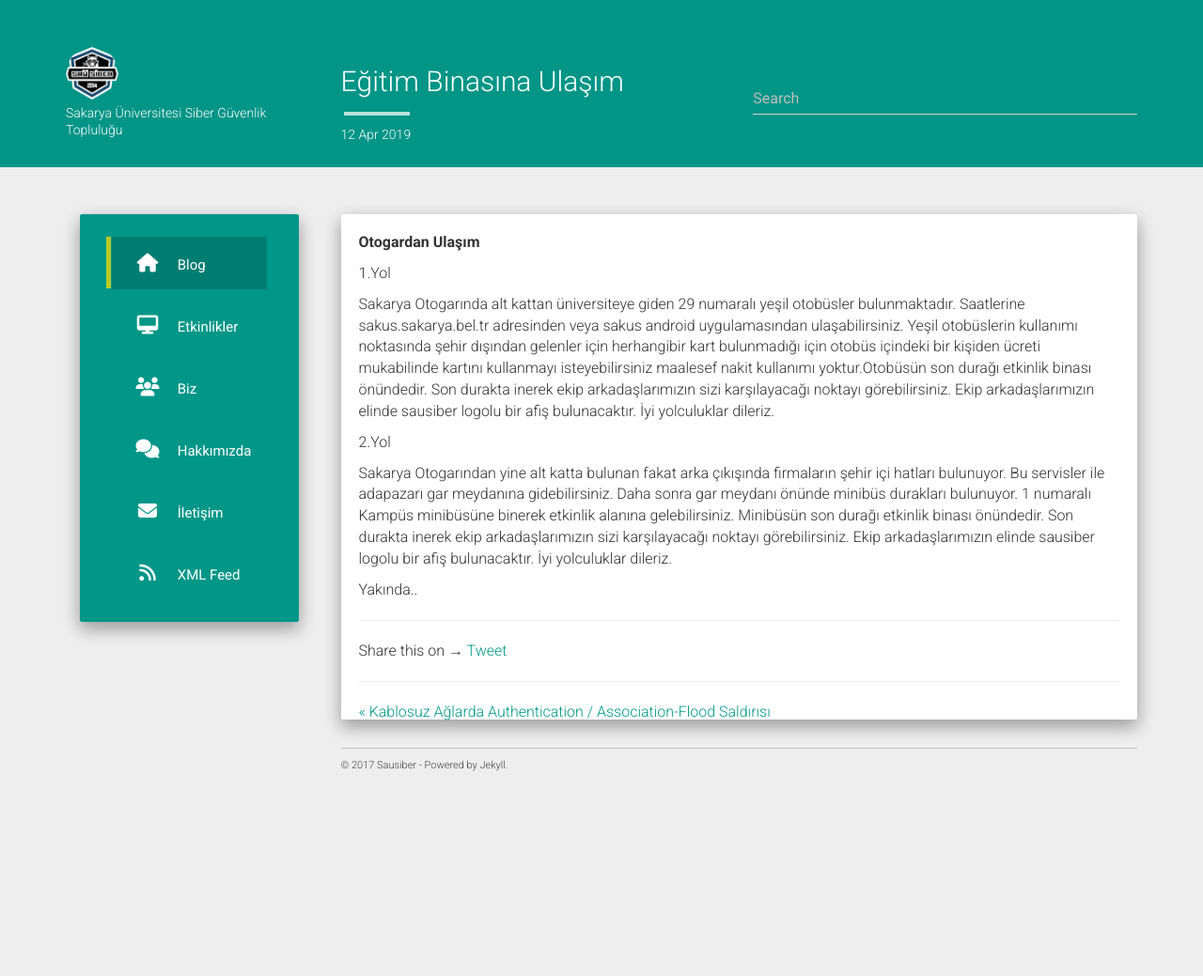
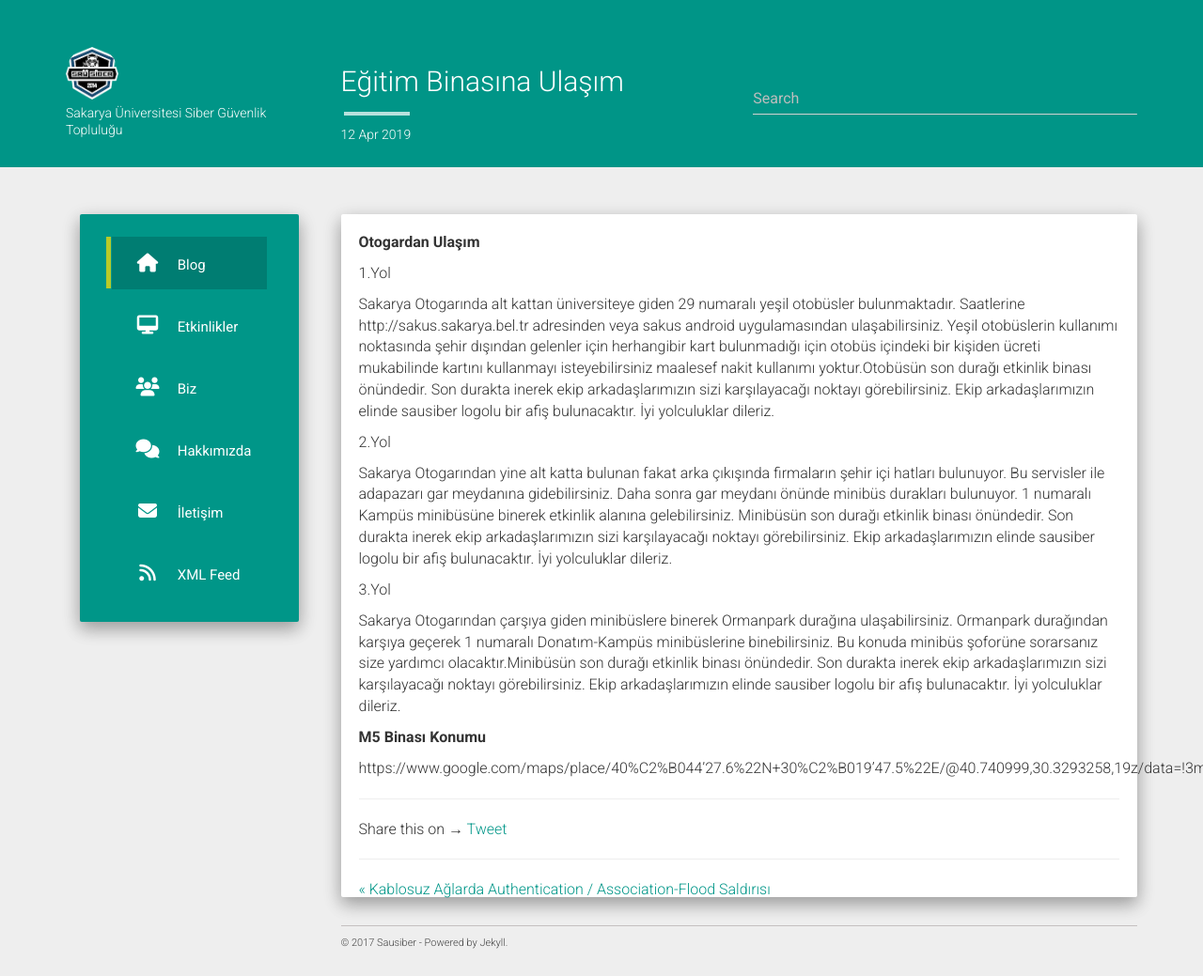
Before and after one commit to sausiber/old-website, a Jekyll site: the page built from _posts/2019-04-12-Sakarya-Universitesi-Ulasim.md, in a window 1280 px wide. Shown: the whole page at 94% size. Built offline with Jekyll 4.4.1, drawn with Linux system fonts in a browser that asks for light colours; nearby versions of some CDN libraries; comment, search, counter and statistics services are not loaded; before the commit the page ends 900 px from its top, so only the background shows below that.

Commit message:
Update 2019-04-12-Sakarya-Universitesi-Ulasim.md

```diff
--- a/_posts/2019-04-12-Sakarya-Universitesi-Ulasim.md
+++ b/_posts/2019-04-12-Sakarya-Universitesi-Ulasim.md
@@ -8,12 +8,18 @@ comments: true
 
 1.Yol
 
-Sakarya Otogarında alt kattan üniversiteye giden 29 numaralı yeşil otobüsler bulunmaktadır. Saatlerine sakus.sakarya.bel.tr adresinden veya sakus android uygulamasından ulaşabilirsiniz.
+Sakarya Otogarında alt kattan üniversiteye giden 29 numaralı yeşil otobüsler bulunmaktadır. Saatlerine http://sakus.sakarya.bel.tr adresinden veya sakus android uygulamasından ulaşabilirsiniz.
 Yeşil otobüslerin kullanımı noktasında şehir dışından gelenler için herhangibir kart bulunmadığı için otobüs içindeki bir kişiden ücreti mukabilinde kartını kullanmayı isteyebilirsiniz maalesef nakit kullanımı yoktur.Otobüsün son durağı etkinlik binası önündedir. Son durakta inerek ekip arkadaşlarımızın sizi karşılayacağı noktayı görebilirsiniz. Ekip arkadaşlarımızın elinde sausiber logolu bir afiş bulunacaktır. İyi yolculuklar dileriz.
 
 2.Yol
 
 Sakarya Otogarından yine alt katta bulunan fakat arka çıkışında firmaların şehir içi hatları bulunuyor. Bu servisler ile adapazarı gar meydanına gidebilirsiniz. Daha sonra gar meydanı önünde minibüs durakları bulunuyor. 1 numaralı Kampüs minibüsüne binerek etkinlik alanına gelebilirsiniz. Minibüsün son durağı etkinlik binası önündedir. Son durakta inerek ekip arkadaşlarımızın sizi karşılayacağı noktayı görebilirsiniz. Ekip arkadaşlarımızın elinde sausiber logolu bir afiş bulunacaktır. İyi yolculuklar dileriz.
 
+3.Yol
 
-Yakında..
+Sakarya Otogarından çarşıya giden minibüslere binerek Ormanpark durağına ulaşabilirsiniz. Ormanpark durağından karşıya geçerek 1 numaralı Donatım-Kampüs minibüslerine binebilirsiniz. Bu konuda minibüs şoforüne sorarsanız size yardımcı olacaktır.Minibüsün son durağı etkinlik binası önündedir. Son durakta inerek ekip arkadaşlarımızın sizi karşılayacağı noktayı görebilirsiniz. Ekip arkadaşlarımızın elinde sausiber logolu bir afiş bulunacaktır. İyi yolculuklar dileriz.
+
+
+<b>M5 Binası Konumu</b>
+
+https://www.google.com/maps/place/40%C2%B044'27.6%22N+30%C2%B019'47.5%22E/@40.740999,30.3293258,19z/data=!3m1!4b1!4m6!3m5!1s0x0:0x0!7e2!8m2!3d40.7409986!4d30.3298726
```
